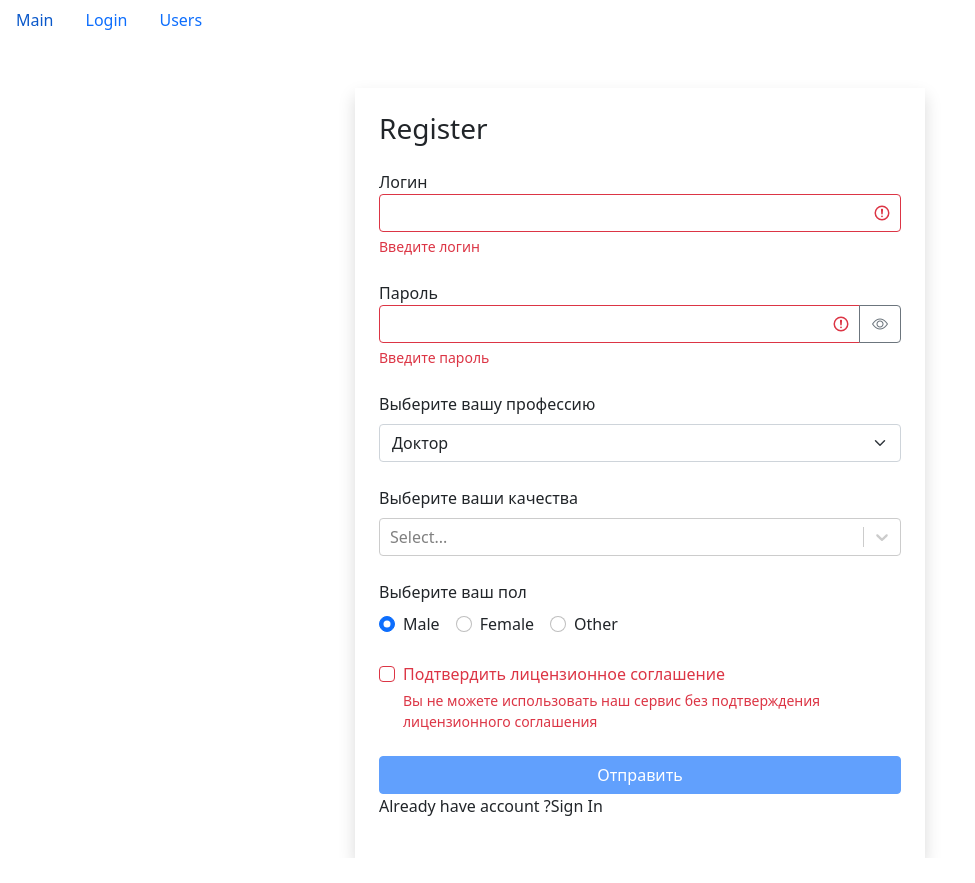
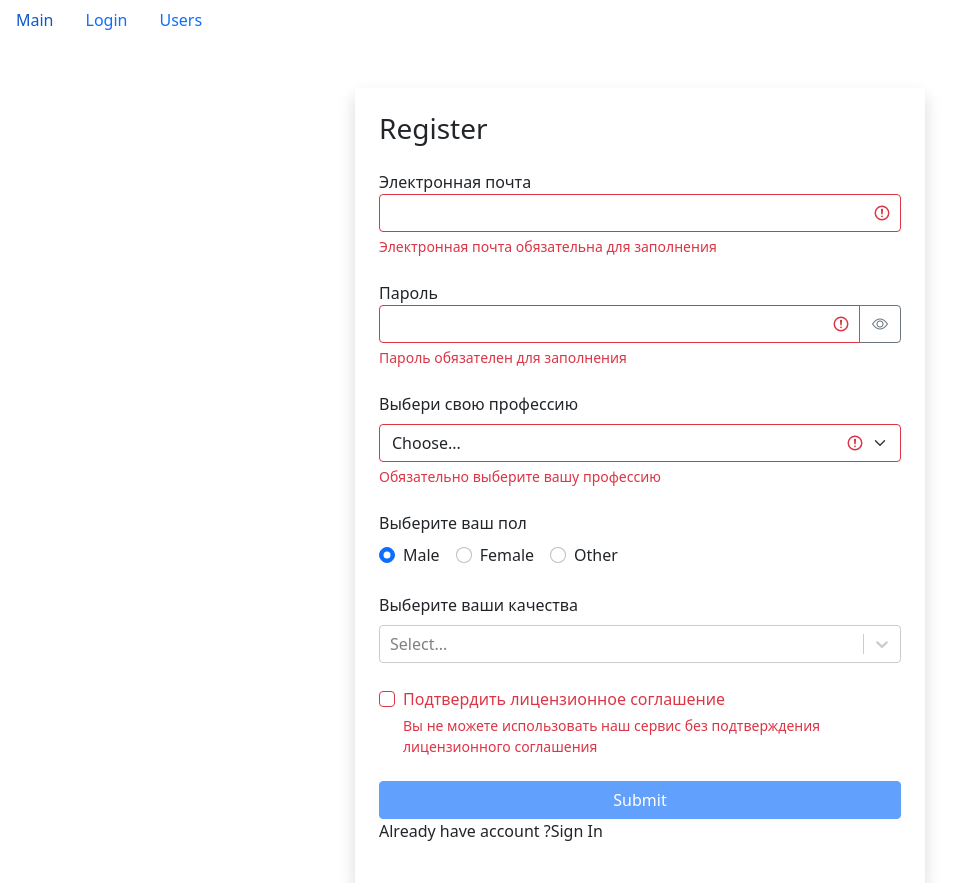
Before and after one commit to AkselRus/My-job, a React (Create React App) app: page /login/1 in a window 1280 px wide. Both pictures are taken after a click on the button "Sign Up". Shown: the whole page, without its empty margins (0-975 px from the left). Before the commit the page ends 858 px from the top, so only its background shows below. Built offline with nearby package versions, Linux system fonts and the light colour scheme.

Commit message:
task 1 form2

```diff
--- a/src/app/components/common/form/selectedField.jsx
+++ b/src/app/components/common/form/selectedField.jsx
@@ -11,22 +11,23 @@ const SelectedField = ({
     name
 }) => {
     const handleChange = ({ target }) => {
+        console.log("target", target);
         onChange({ name: target.name, value: target.value });
     };
     const getInputClasses = () => {
         return "form-select" + (error ? " is-invalid" : "");
     };
+    const optionArray =
+        !Array.isArray(options) && typeof options === "object"
+            ? Object.keys(options).map((optionName) => ({
+                  name: options[optionName].name,
+                  value: options[optionName]._id
+              }))
+            : options;
     // const optionArray =
     //     !Array.isArray(options) && typeof options === "object"
-    //         ? Object.keys(options).map((optionName) => ({
-    //               name: options[optionName].name,
-    //               value: options[optionName]._id
-    //           }))
+    //         ? Object.values(options)
     //         : options;
-    const optionArray =
-        !Array.isArray(options) && typeof options === "object"
-            ? Object.values(options)
-            : options;
     return (
         <div className="mb-4">
             <label htmlFor={name} className="form-label">
@@ -46,7 +47,7 @@ const SelectedField = ({
                 {optionArray &&
                     optionArray.map((option) => (
                         <option key={option.value} value={option.value}>
-                            {option.name}
+                            {option.label}
                         </option>
                     ))}
             </select>
--- /dev/null
+++ b/src/app/components/page/editUserPage/editUserPage.jsx
@@ -0,0 +1,9 @@
+import React from "react";
+import { useParams } from "react-router-dom";
+
+const EditUserPage = () => {
+    console.log("useParams", useParams());
+    return <div>EditUserPage</div>;
+};
+
+export default EditUserPage;
--- a/src/app/components/page/userPage/userPage.jsx
+++ b/src/app/components/page/userPage/userPage.jsx
@@ -13,6 +13,9 @@ const UserPage = ({ userId }) => {
     const handleClick = () => {
         history.push("/users");
     };
+    const handleClickEdit = () => {
+        history.push(`/users/${userId}/edit`);
+    };
     if (user) {
         return (
             <div>
@@ -22,6 +25,7 @@ const UserPage = ({ userId }) => {
                 <p>completedMeetings: {user.completedMeetings}</p>
                 <h2>Rate: {user.rate}</h2>
                 <button onClick={handleClick}> Все Пользователи</button>
+                <button onClick={handleClickEdit}>Изменить</button>
             </div>
         );
     } else {
--- a/src/app/components/ui/registerForm.jsx
+++ b/src/app/components/ui/registerForm.jsx
@@ -1,33 +1,66 @@
-import React, { useState, useEffect } from "react";
+import React, { useEffect, useState } from "react";
+import { validator } from "../../utils/validator";
 import TextFiled from "../common/form/textFiled";
-import { validator } from "../../utils/validator";
 import api from "../../api";
+import RadioField from "../common/form/radioField";
+import MultiSelectField from "../common/form/multiSelectField";
+import CheckBoxField from "../common/form/checkBoxField";
 import SelectedField from "../common/form/selectedField";
-import RadioField from "../common/form/radioField";
-import CheckBoxField from "../common/form/checkBoxField";
-import MultiSelectField from "../common/form/multiSelectField";
 
 const RegisterForm = () => {
     const [data, setData] = useState({
         email: "",
         password: "",
         profession: "",
-        sex: "Male",
+        sex: "male",
         qualities: [],
-        license: false
+        licence: false
     });
-    console.log("data", data);
+    const [qualities, setQualities] = useState([]);
+    const [professions, setProfession] = useState([]);
+    const [errors, setErrors] = useState({});
 
-    const [errors, setErrors] = useState({});
-    const [professions, setProfessions] = useState();
-    const [qualities, setQualities] = useState();
+    const getProfessionById = (id) => {
+        for (const prof of professions) {
+            if (prof.value === id) {
+                return { _id: prof.value, name: prof.label };
+            }
+        }
+    };
+    const getQualities = (elements) => {
+        const qualitiesArray = [];
+        for (const elem of elements) {
+            for (const quality in qualities) {
+                if (elem.value === qualities[quality].value) {
+                    qualitiesArray.push({
+                        _id: qualities[quality].value,
+                        name: qualities[quality].label,
+                        color: qualities[quality].color
+                    });
+                }
+            }
+        }
+        return qualitiesArray;
+    };
+
     useEffect(() => {
-        api.professions.fetchAll().then((data) => setProfessions(data));
-        api.qualities.fetchAll().then((data) => setQualities(data));
+        api.professions.fetchAll().then((data) => {
+            const professionsList = Object.keys(data).map((professionName) => ({
+                label: data[professionName].name,
+                value: data[professionName]._id
+            }));
+            setProfession(professionsList);
+        });
+        api.qualities.fetchAll().then((data) => {
+            const qualitiesList = Object.keys(data).map((optionName) => ({
+                value: data[optionName]._id,
+                label: data[optionName].name,
+                color: data[optionName].color
+            }));
+            setQualities(qualitiesList);
+        });
     }, []);
-    console.log("qualities", qualities);
     const handleChange = (target) => {
-        console.log("target", target);
         setData((prevState) => ({
             ...prevState,
             [target.name]: target.value
@@ -35,15 +68,21 @@ const RegisterForm = () => {
     };
     const validatorConfig = {
         email: {
-            isRequired: { message: "Введите логин" },
-            isEmail: { message: "Логин введен не корректно" }
+            isRequired: {
+                message: "Электронная почта обязательна для заполнения"
+            },
+            isEmail: {
+                message: "Email введен некорректно"
+            }
         },
         password: {
-            isRequired: { message: "Введите пароль" },
-            isPassword: {
+            isRequired: {
+                message: "Пароль обязателен для заполнения"
+            },
+            isCapitalSymbol: {
                 message: "Пароль должен содержать хотя бы одну заглавную букву"
             },
-            isPasswordDigital: {
+            isContainDigit: {
                 message: "Пароль должен содержать хотя бы одно число"
             },
             min: {
@@ -51,17 +90,18 @@ const RegisterForm = () => {
                 value: 8
             }
         },
-        professions: {
-            isRequired: { message: "Обязательно выберите вашу профессию" }
+        profession: {
+            isRequired: {
+                message: "Обязательно выберите вашу профессию"
+            }
         },
-        license: {
+        licence: {
             isRequired: {
                 message:
                     "Вы не можете использовать наш сервис без подтверждения лицензионного соглашения"
             }
         }
     };
-
     useEffect(() => {
         validate();
     }, [data]);
@@ -71,16 +111,22 @@ const RegisterForm = () => {
         return Object.keys(errors).length === 0;
     };
     const isValid = Object.keys(errors).length === 0;
+
     const handleSubmit = (e) => {
         e.preventDefault();
         const isValid = validate();
         if (!isValid) return;
-        console.log("data", data.professions);
+        const { profession, qualities } = data;
+        console.log({
+            ...data,
+            profession: getProfessionById(profession),
+            qualities: getQualities(qualities)
+        });
     };
     return (
         <form onSubmit={handleSubmit}>
             <TextFiled
-                label="Логин"
+                label="Электронная почта"
                 name="email"
                 value={data.email}
                 onChange={handleChange}
@@ -95,76 +141,49 @@ const RegisterForm = () => {
                 error={errors.password}
             />
             <SelectedField
-                label="Выберите вашу профессию"
+                label="Выбери свою профессию"
                 defaultOption="Choose..."
                 options={professions}
                 name="profession"
-                value={data.professions}
                 onChange={handleChange}
+                value={data.profession}
                 error={errors.profession}
-            />
-            <MultiSelectField
-                onChange={handleChange}
-                options={qualities}
-                defaultValue={data.qualities}
-                name="qualities"
-                label="Выберите ваши качества"
             />
             <RadioField
                 options={[
-                    { name: "Male", value: "Male" },
-                    { name: "Female", value: "Female" },
-                    { name: "Other", value: "Other" }
+                    { name: "Male", value: "male" },
+                    { name: "Female", value: "female" },
+                    { name: "Other", value: "other" }
                 ]}
                 value={data.sex}
                 name="sex"
                 onChange={handleChange}
                 label="Выберите ваш пол"
             />
+            <MultiSelectField
+                options={qualities}
+                onChange={handleChange}
+                defaultValue={data.qualities}
+                name="qualities"
+                label="Выберите ваши качества"
+            />
             <CheckBoxField
-                name={"license"}
-                value={data.license}
+                value={data.licence}
                 onChange={handleChange}
-                error={errors.license}
+                name="licence"
+                error={errors.licence}
             >
                 Подтвердить <a>лицензионное соглашение</a>
             </CheckBoxField>
-            {/* <div className="mb-4">
-                <label htmlFor="validationCustom04" className="form-label">
-                    State
-                </label>
-                <select
-                    className="form-select"
-                    id="validationCustom04"
-                    name="profession"
-                    value={data.profession}
-                    onChange={handleChange}
-                >
-                    <option selected disabled value="">
-                        Choose...
-                    </option>
-                    {professions &&
-                        Object.keys(professions).map((professionName) => (
-                            <option
-                                key={professions[professionName]._id}
-                                value={professions[professionName]._id}
-                            >
-                                {professions[professionName].name}
-                            </option>
-                        ))}
-                </select>
-                <div className="invalid-feedback">
-                    Please select a valid state.
-                </div>
-            </div> */}
             <button
                 className="btn btn-primary w-100 mx-auto"
                 type="submit"
                 disabled={!isValid}
             >
-                Отправить
+                Submit
             </button>
         </form>
     );
 };
+
 export default RegisterForm;
```
Also changed, not shown: src/app/App.js (+2 -24 lines).
